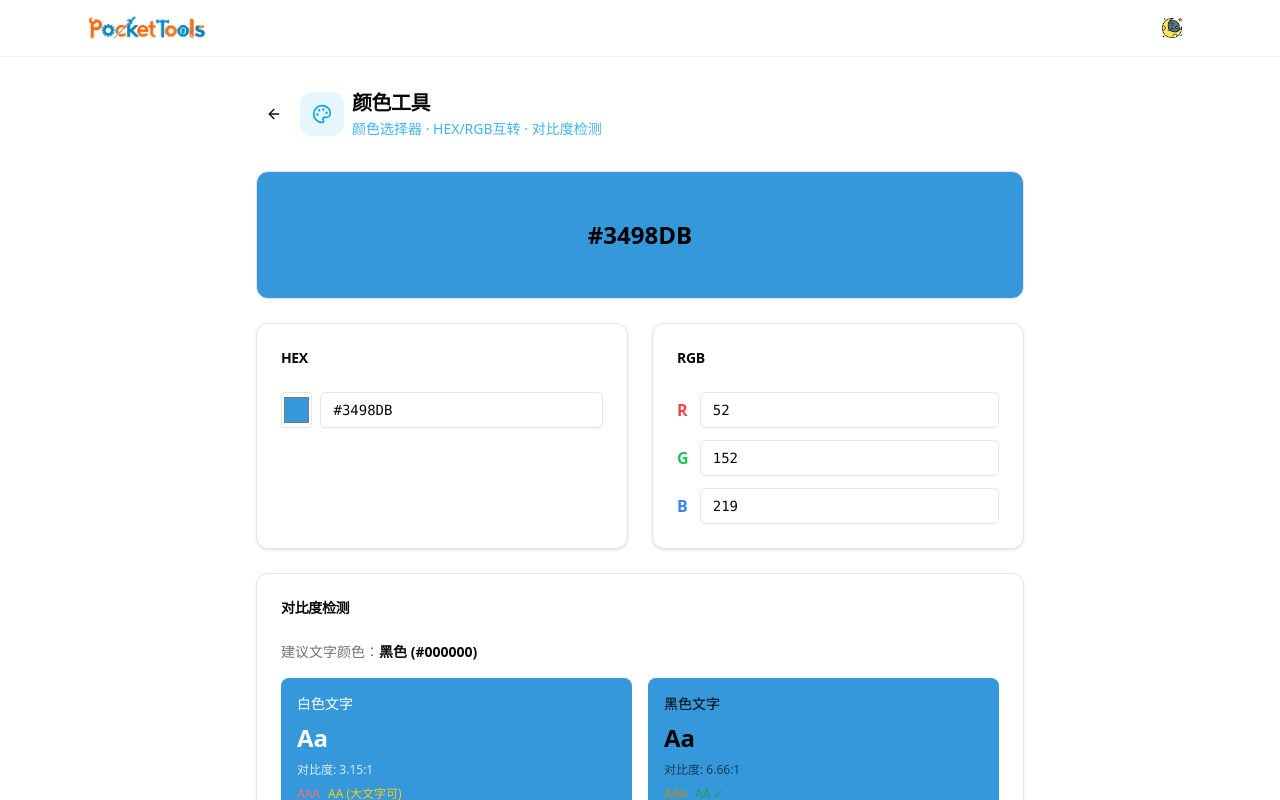
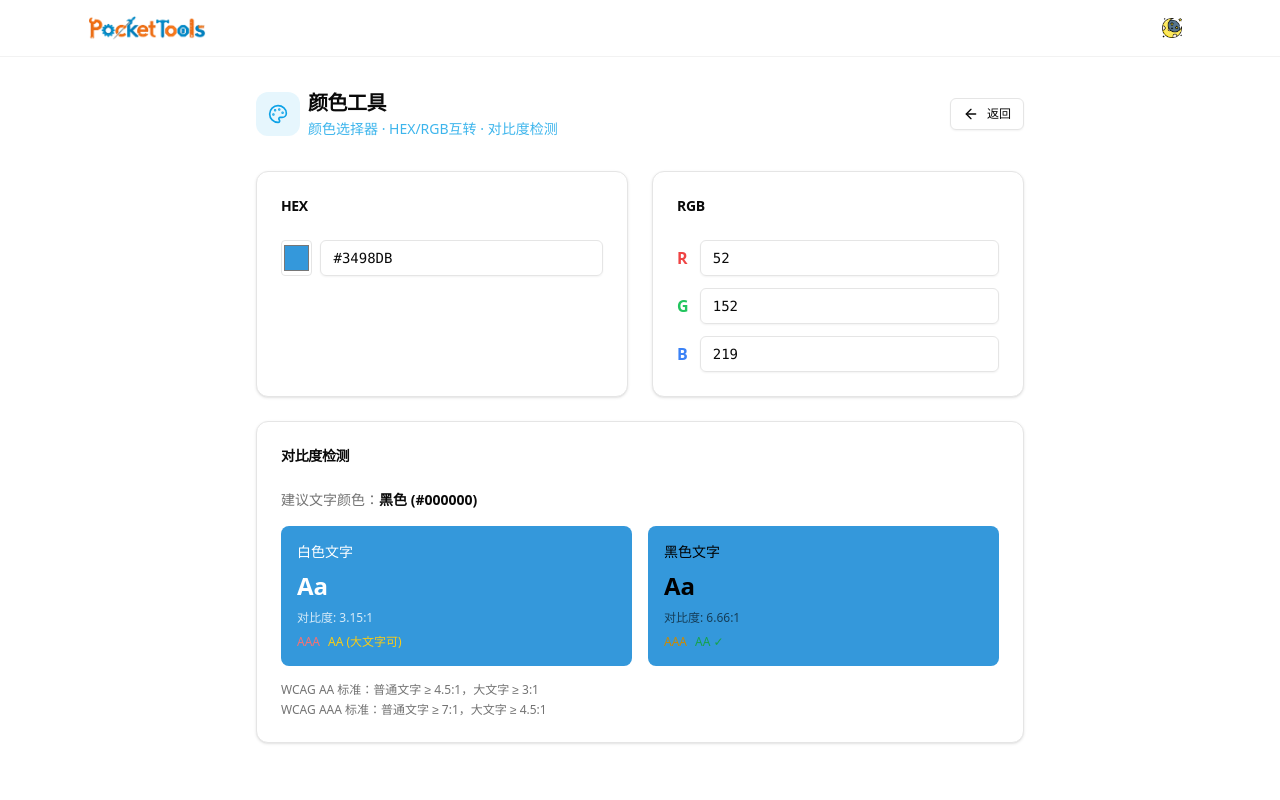
Before and after one commit to ch-handsome/pocket-tools, a React (Vite) app: page /#/color in a window 1280 px wide. Built offline with nearby package versions, Linux system fonts and the light colour scheme.

Commit message:
feat:优化调整

```diff
--- a/src/layout/tool-layout.tsx
+++ b/src/layout/tool-layout.tsx
@@ -26,13 +26,9 @@ export function ToolLayout({ icon: Icon, title, description, children }: ToolLay
     >
       {/* Page Header */}
       <div className="flex items-center gap-2 pb-2">
-        <Button variant="ghost" size="icon" asChild className="shrink-0">
-          <Link to="/">
-            <ArrowLeft className="h-4 w-4" />
-          </Link>
-        </Button>
+        <div className="flex items-center gap-2 flex-1 min-w-0">
           <div
-          className="p-3 rounded-xl"
+            className="p-3 rounded-xl shrink-0"
             style={{ backgroundColor: `hsl(${accent} / 0.1)` }}
           >
             <Icon
@@ -40,16 +36,23 @@ export function ToolLayout({ icon: Icon, title, description, children }: ToolLay
               style={{ color: `hsl(${accent})` }}
             />
           </div>
-        <div>
-          <h1 className="text-xl font-bold tracking-tight">{title}</h1>
+          <div className="min-w-0">
+            <h1 className="text-xl font-bold tracking-tight truncate">{title}</h1>
             <p
-            className="text-sm mt-0.5"
+              className="text-sm mt-0.5 truncate"
               style={{ color: `hsl(${accent} / 0.8)` }}
             >
               {description}
             </p>
           </div>
         </div>
+        <Button variant="outline" size="sm" asChild className="shrink-0">
+          <Link to="/" className="flex items-center gap-1.5">
+            <ArrowLeft className="h-4 w-4" />
+            <span>返回</span>
+          </Link>
+        </Button>
+      </div>
 
       {children}
     </div>
--- a/src/pages/ColorTool.tsx
+++ b/src/pages/ColorTool/index.tsx
@@ -1,6 +1,6 @@
 import { Palette } from "lucide-react"
 import { ToolLayout } from "@/layout/tool-layout"
-import { useState, useCallback, useEffect } from "react"
+import { useState, useCallback } from "react"
 import { Input } from "@/components/ui/input"
 import { Card, CardContent, CardHeader, CardTitle } from "@/components/ui/card"
 
@@ -80,19 +80,6 @@ export default function ColorTool() {
     }
   }
 
-  // Keep in sync when r/g/b all valid
-  useEffect(() => {
-    const rn = parseInt(r, 10)
-    const gn = parseInt(g, 10)
-    const bn = parseInt(b, 10)
-    if (!isNaN(rn) && !isNaN(gn) && !isNaN(bn)) {
-      const cr = clamp(rn, 0, 255)
-      const cg = clamp(gn, 0, 255)
-      const cb = clamp(bn, 0, 255)
-      setHex(rgbToHex(cr, cg, cb))
-    }
-  }, [r, g, b])
-
   const currentRgb = hexToRgb(hex)
   const lum = currentRgb
     ? getLuminance(currentRgb.r, currentRgb.g, currentRgb.b)
@@ -105,21 +92,6 @@ export default function ColorTool() {
 
   return (
     <ToolLayout icon={Palette} title="颜色工具" description="颜色选择器 · HEX/RGB互转 · 对比度检测">
-      {/* Color Preview */}
-      <div
-        className="h-32 rounded-xl border flex items-center justify-center text-2xl font-bold transition-colors"
-        style={{ backgroundColor: hex }}
-      >
-        <span
-          style={{
-            color:
-              whiteContrast > blackContrast ? "#FFFFFF" : "#000000",
-          }}
-        >
-          {hex}
-        </span>
-      </div>
-
       <div className="grid gap-6 md:grid-cols-2">
         {/* HEX Input */}
         <Card>
--- a/src/pages/ImageCompressTool.tsx
+++ b/src/pages/ImageCompressTool/index.tsx
@@ -57,7 +57,7 @@ export default function ImageCompressTool() {
       setCompressedFile(compressed)
       setCompressedSize(compressed.size)
       setCompressedUrl(URL.createObjectURL(compressed))
-    } catch (e) {
+    } catch {
       alert("压缩失败，请重试")
     } finally {
       setCompressing(false)
--- a/src/pages/QrCodeTool.tsx
+++ b/src/pages/QrCodeTool/index.tsx
@@ -1,4 +1,4 @@
-import { useState, useCallback, useEffect } from "react"
+import { useState, useCallback } from "react"
 import { QrCode, Download } from "lucide-react"
 import { ToolLayout } from "@/layout/tool-layout"
 import { Input } from "@/components/ui/input"
@@ -34,16 +34,10 @@ export default function QrCodeTool() {
         },
       })
       setQrDataUrl(url)
-    } catch (e) {
+    } catch {
       setError("生成二维码失败")
     }
   }, [text, size])
-
-  useEffect(() => {
-    if (text.trim()) {
-      generateQR()
-    }
-  }, [size, generateQR, text])
 
   const handleDownload = useCallback(() => {
     if (!qrDataUrl) return
--- a/src/pages/TimeTool.tsx
+++ b/src/pages/TimeTool/index.tsx
@@ -53,7 +53,6 @@ export default function TimeTool() {
 
   // Date to Timestamp
   const [dateInput, setDateInput] = useState("")
-  const [dateOutput, setDateOutput] = useState("")
 
   // Countdown
   const [targetDate, setTargetDate] = useState("")
@@ -66,7 +65,7 @@ export default function TimeTool() {
   const [cities, setCities] = useState(DEFAULT_CITIES)
   const [newCityName, setNewCityName] = useState("")
   const [newCityTz, setNewCityTz] = useState("")
-  const [now, setNow] = useState(Date.now())
+  const [now, setNow] = useState(() => Date.now())
 
   // Tick world clock
   useEffect(() => {
@@ -74,19 +73,13 @@ export default function TimeTool() {
     return () => clearInterval(timer)
   }, [])
 
-  // Auto-convert date to timestamp
-  useEffect(() => {
-    if (!dateInput) {
-      setDateOutput("")
-      return
-    }
+  // Derive dateOutput from dateInput during render instead of using state + effect
+  const dateOutput = (() => {
+    if (!dateInput) return ""
     const d = new Date(dateInput)
-    if (isNaN(d.getTime())) {
-      setDateOutput("无效日期")
-      return
-    }
-    setDateOutput(`秒: ${Math.floor(d.getTime() / 1000)}\n毫秒: ${d.getTime()}`)
-  }, [dateInput])
+    if (isNaN(d.getTime())) return "无效日期"
+    return `秒: ${Math.floor(d.getTime() / 1000)}\n毫秒: ${d.getTime()}`
+  })()
 
   // Countdown logic
   useEffect(() => {
```
Also changed, not shown: src/router/index.tsx (+9 -9 lines), src/pages/BaseConverterTool/index.tsx (renamed from src/pages/BaseConverterTool.tsx), src/pages/Home/index.tsx (renamed from src/pages/Home.tsx), src/pages/JsonTool/index.tsx (renamed from src/pages/JsonTool.tsx), src/pages/PasswordTool/index.tsx (renamed from src/pages/PasswordTool.tsx), src/pages/TextTool/index.tsx (renamed from src/pages/TextTool.tsx). Lines whose indentation alone changed are shown as unchanged.
